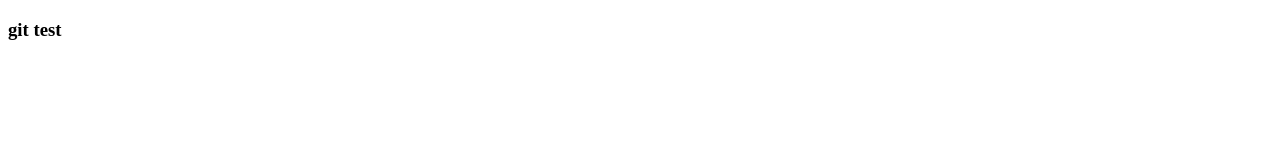
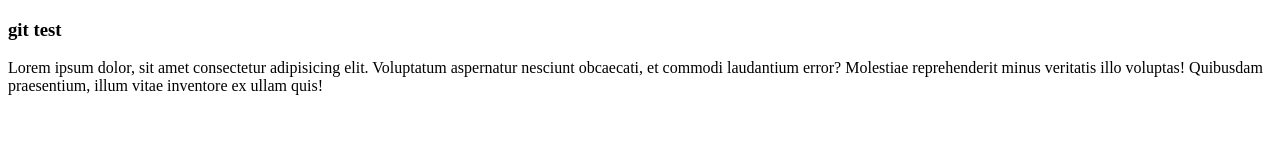
Before and after one commit to mdeniromdoni/git-test, a plain HTML site: page index.html in a window 1280 px wide. Drawn offline with Linux system fonts and the light colour scheme.

Commit message:
menambahkan paragraf

```diff
--- a/index.html
+++ b/index.html
@@ -8,5 +8,9 @@
   </head>
   <body>
     <h3>git test</h3>
+    <p>
+      Lorem ipsum dolor, sit amet consectetur adipisicing elit. Voluptatum aspernatur nesciunt obcaecati, et commodi laudantium error? Molestiae reprehenderit minus veritatis illo voluptas! Quibusdam praesentium, illum vitae inventore ex
+      ullam quis!
+    </p>
   </body>
 </html>
```
